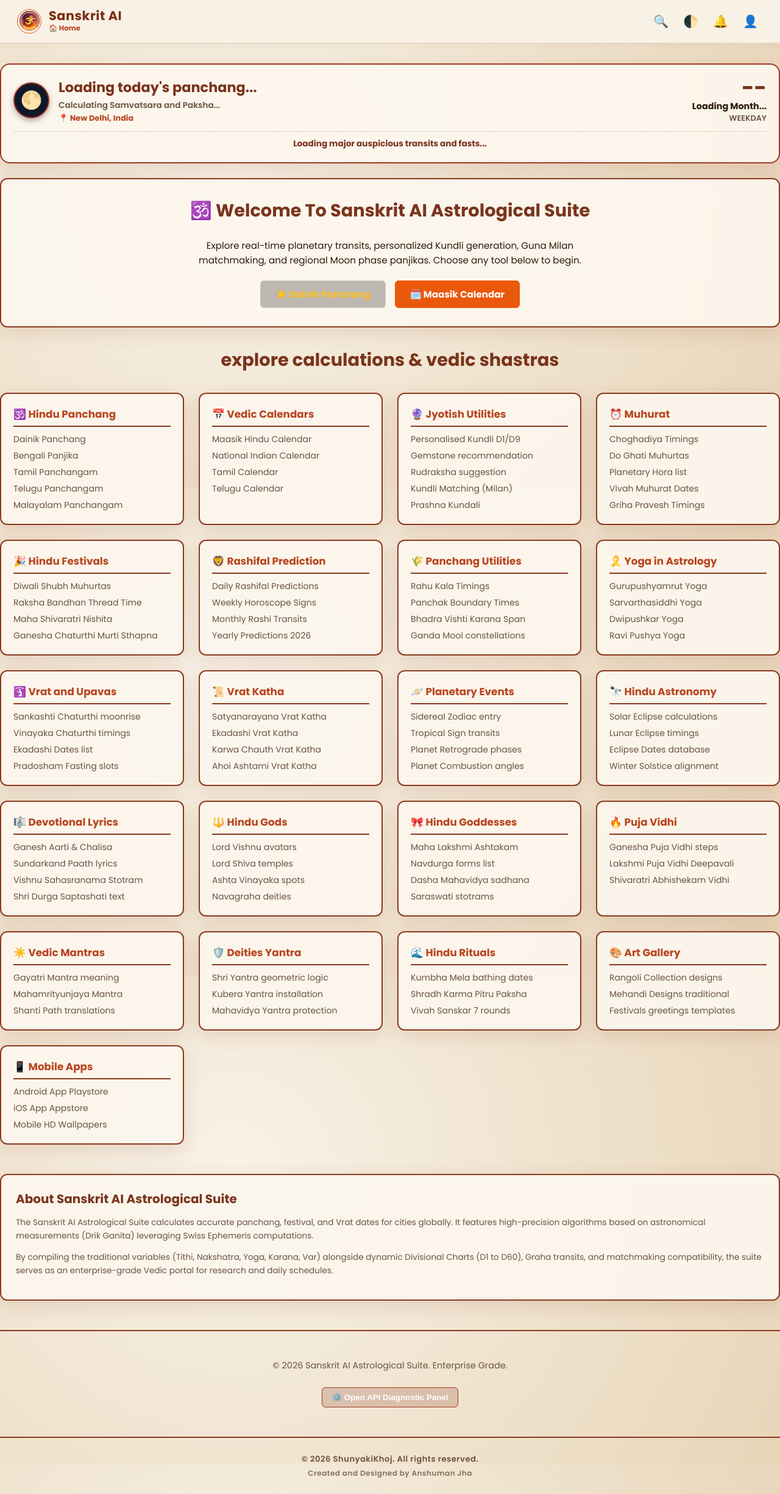
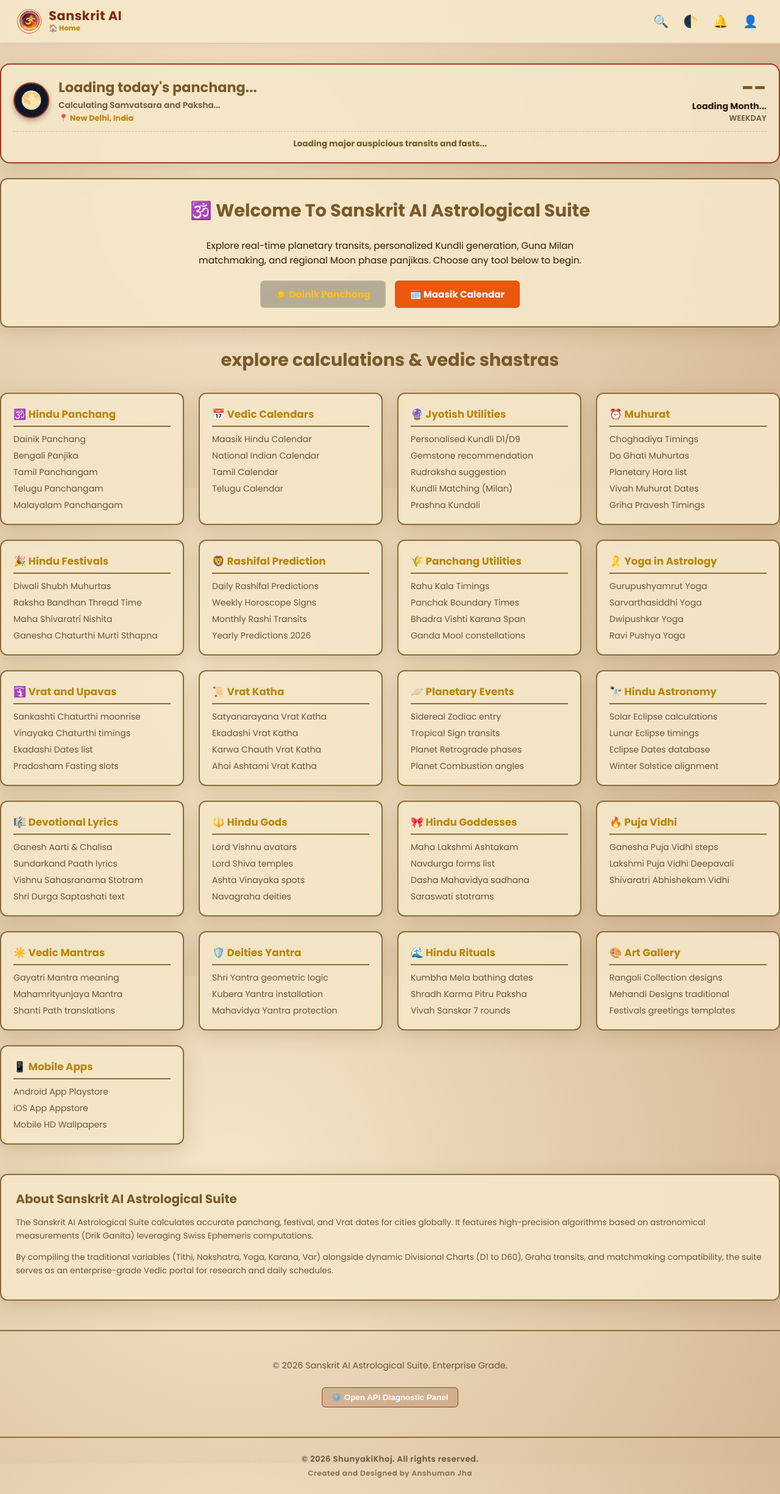
Before and after one commit to jhaanshuman/ShunyakiKhoj, a PHP site: page / in a window 1280 px wide. Shown: the whole page at 61% size. Run offline with PHP 8.4, Linux system fonts and the light colour scheme; data that the repository does not hold is empty.

Commit message:
Update theme colors and styles in style.css

```diff
--- a/style.css
+++ b/style.css
@@ -17,35 +17,35 @@
 }
 
 body.theme-manuscript {
-    --bg-color: #f8f2e7;
-    --bg-gradient: radial-gradient(circle at 30% 40%, #f8f2e7 0%, #e8d5b8 100%);
+    --bg-color: #f5e6c8;
+    --bg-gradient: radial-gradient(circle at 30% 40%, #f5e6c8 0%, #d4b896 100%);
     --text-color: #2c1a0a;
     --text-muted: #6b5340;
-    --card-bg: rgba(252, 247, 238, 0.92);
-    --card-border: 2px solid #8b3a1f;
-    --accent-color: #b8451e;
-    --accent-gradient: linear-gradient(135deg, #8b3a1f, #d45a2a);
-    --header-bg: rgba(248, 242, 231, 0.96);
-    --shadow: 0 8px 30px rgba(139, 58, 31, 0.15);
-    --title-color: #7a341c;
-    --tile-bg: #f0e8d8;
-    --sidebar-bg: #e2d0b8;
-    --minicard-bg: #f5ead5;
+    --card-bg: rgba(245, 230, 200, 0.92);
+    --card-border: 2px solid #8b6b3a;
+    --accent-color: #b8860b;
+    --accent-gradient: linear-gradient(135deg, #8b6b3a, #daa520);
+    --header-bg: rgba(245, 230, 200, 0.96);
+    --shadow: 0 8px 30px rgba(139, 107, 58, 0.25);
+    --title-color: #7a5a2a;
+    --tile-bg: #ede0c8;
+    --sidebar-bg: #dcc8a8;
+    --minicard-bg: #f0ddc0;
 }
 
 body.theme-bright {
     --bg-color: #f0fdfa;
     --bg-gradient: linear-gradient(135deg, #ecfdf5, #d1fae5, #a7f3d0);
     --text-color: #064e3b;
-    --text-muted: #4b7b6e;
+    --text-muted: #0d6b52;
     --card-bg: rgba(255, 255, 255, 0.95);
-    --card-border: 1px solid #6ee7b7;
-    --accent-color: #059669;
+    --card-border: 2px solid #059669;
+    --accent-color: #047857;
     --accent-gradient: linear-gradient(135deg, #047857, #10b981);
     --header-bg: rgba(255, 255, 255, 0.97);
-    --shadow: 0 8px 30px rgba(5, 150, 105, 0.1);
-    --title-color: #047857;
-    --tile-bg: #ffffff;
+    --shadow: 0 8px 30px rgba(5, 150, 105, 0.15);
+    --title-color: #065f46;
+    --tile-bg: #f0fdfa;
     --sidebar-bg: #ecfdf5;
     --minicard-bg: #d1fae5;
 }
```
Also changed, not shown: other parts of style.css (+20 -20 lines).
